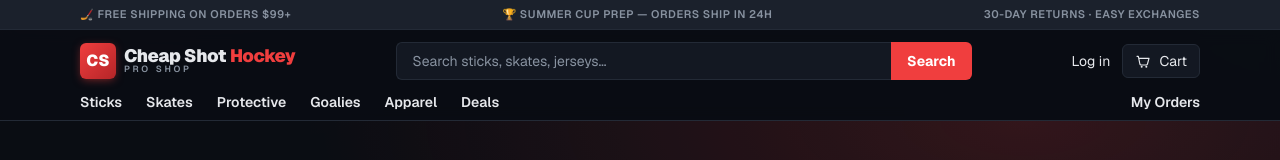
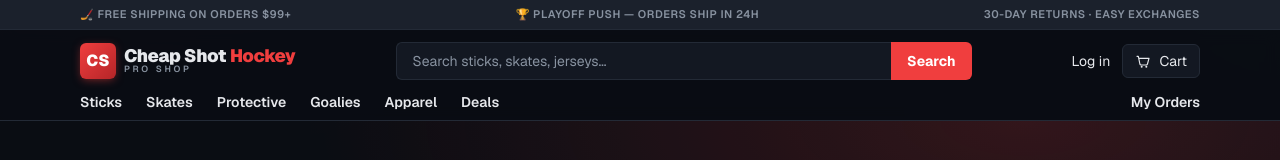
Before and after one commit to vincemahan-del/cheap-shot-hockey, a Next.js app: page / in a window 1280 px wide. Shown: the top 160 px of the page. Built offline with nearby package versions, Linux system fonts and the light colour scheme; no server answers.

Commit message:
TAMD-155: promo strip — swap "Summer Cup prep" for "Playoff push"

```diff
--- a/src/components/PromoStrip.tsx
+++ b/src/components/PromoStrip.tsx
@@ -6,7 +6,7 @@ export function PromoStrip() {
     >
       <div className="mx-auto flex max-w-6xl items-center justify-between gap-4 px-4 py-1.5 text-[11px] font-semibold uppercase tracking-wider text-[color:var(--muted)]">
         <span>🏒 Free shipping on orders $99+</span>
-        <span className="hidden md:inline">🏆 Summer Cup prep — orders ship in 24h</span>
+        <span className="hidden md:inline">🏆 Playoff push — orders ship in 24h</span>
         <span>30-day returns · Easy exchanges</span>
       </div>
     </div>
```
